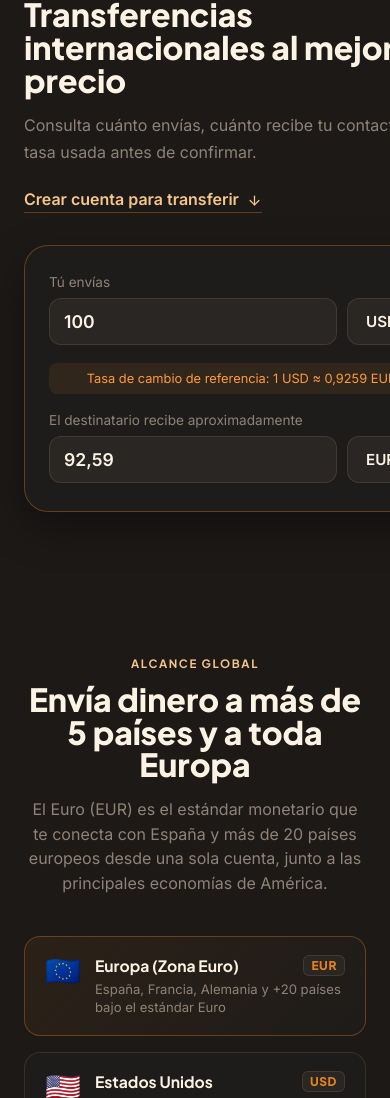
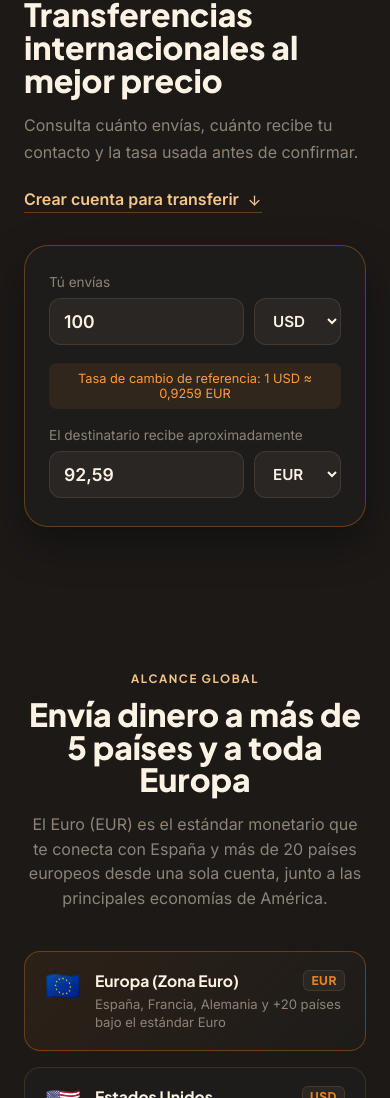
Before and after one commit to axoratechgroup/axora-frontend, a React (Vite) app: page / in a window 390 px wide. Shown: the part 1903-3001 px from the top of the page. Built offline with nearby package versions, Linux system fonts and the light colour scheme; no server answers.

Commit message:
fix: evitar overflow horizontal en simulador de transferencias y selector de moneda en mobile

```diff
--- a/src/App.css
+++ b/src/App.css
@@ -521,6 +521,7 @@
 
 .simulator-input-group input {
   flex: 1;
+  min-width: 0;
   background: var(--canvas-3);
   border: 1px solid var(--border);
   border-radius: 12px;
@@ -602,6 +603,7 @@
 .simulator-section {
   display: grid;
   gap: 32px;
+  grid-template-columns: minmax(0, 1fr);
   padding: 72px 24px;
 }
 .simulator-copy > p:not(.section-label) {
@@ -862,7 +864,7 @@
   .hero-section { align-items: center; grid-template-columns: 1.15fr .85fr; padding: 72px 48px; }
   .services-section, .countries-section, .simulator-section { padding: 88px 48px; }
   .services-grid { grid-template-columns: repeat(3, 1fr); }
-  .simulator-section { align-items: center; grid-template-columns: 1fr 1fr; }
+  .simulator-section { align-items: center; grid-template-columns: minmax(0, 1fr) minmax(0, 1fr); }
   .register-section { margin-left: 32px; margin-right: 32px; padding-left: 48px; padding-right: 48px; }
   .site-footer { padding-left: 48px; padding-right: 48px; }
 }
--- a/src/components/common/CurrencySelect.css
+++ b/src/components/common/CurrencySelect.css
@@ -7,4 +7,5 @@
 
 .currency-select-input {
   flex: 1;
+  min-width: 0;
 }
```
